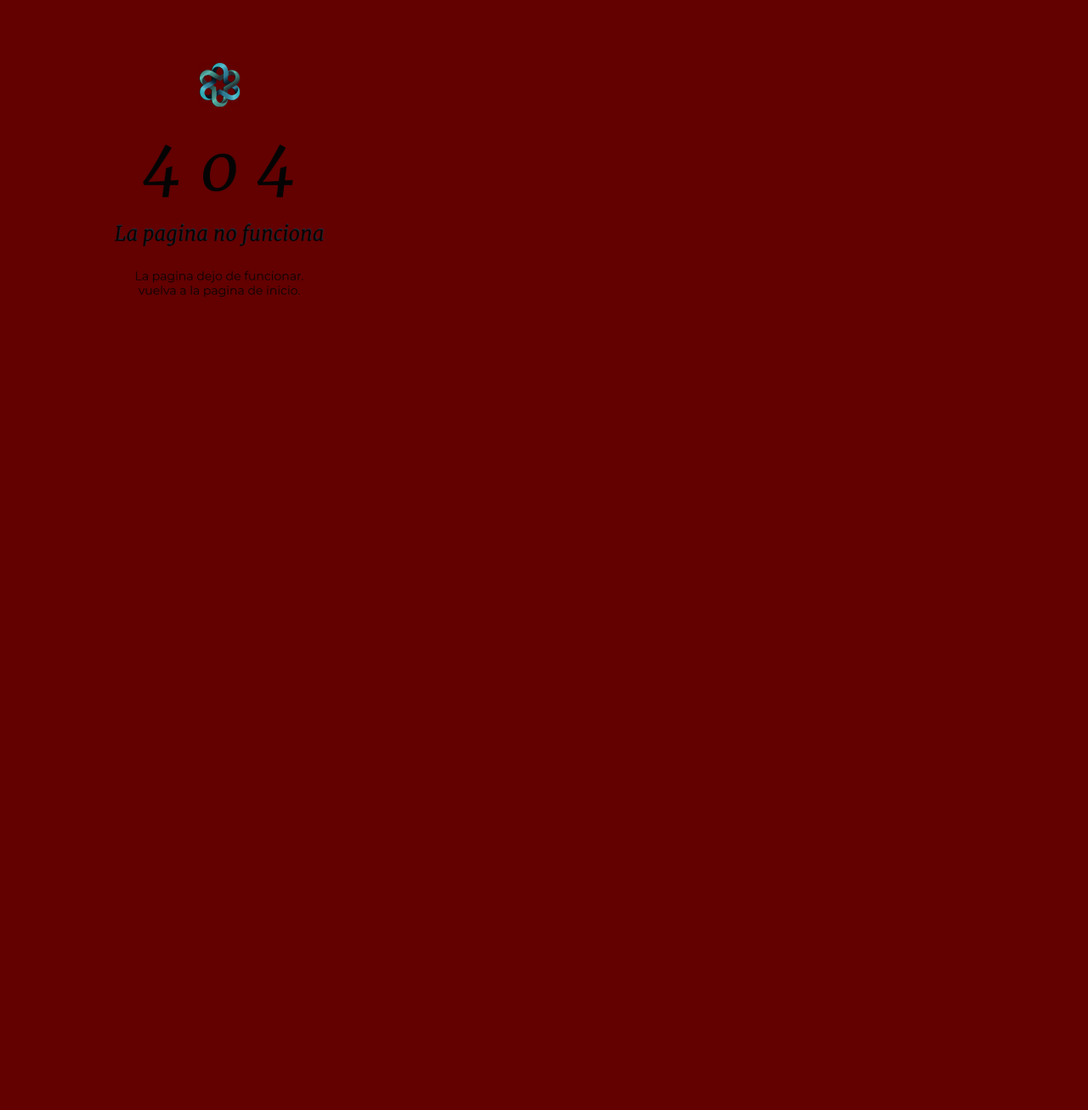
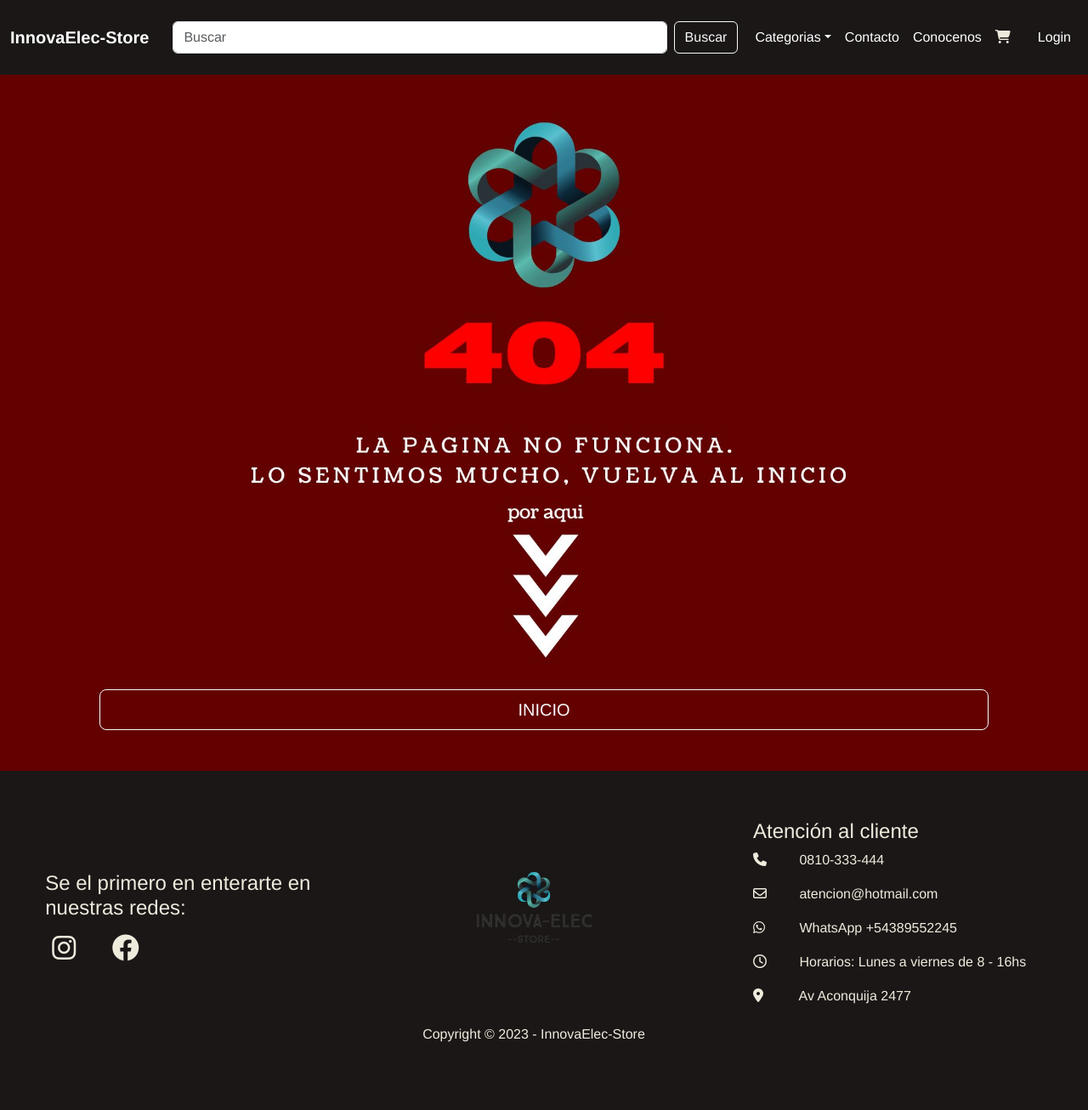
Before and after one commit to SantiCampero/Innova-Elec, a plain HTML site: page error404.html in a window 1280 px wide. Shown: the whole page at 85% size. Before the commit the page ends 800 px from the top, so only its background shows below. Drawn offline with nearby package versions, Linux system fonts and the light colour scheme.

Commit message:
part of first commit

```diff
--- a/error404.html
+++ b/error404.html
@@ -2,26 +2,92 @@
 <html lang="en">
 <head>
     <meta name="Cristian y Santiago" content="Ecommerce">
+    <link href="https://cdn.jsdelivr.net/npm/bootstrap@5.3.1/dist/css/bootstrap.min.css" rel="stylesheet" integrity="sha384-4bw+/aepP/YC94hEpVNVgiZdgIC5+VKNBQNGCHeKRQN+PtmoHDEXuppvnDJzQIu9" crossorigin="anonymous">
+    <link rel="stylesheet" href="https://cdnjs.cloudflare.com/ajax/libs/font-awesome/6.4.2/css/all.min.css" integrity="sha512-z3gLpd7yknf1YoNbCzqRKc4qyor8gaKU1qmn+CShxbuBusANI9QpRohGBreCFkKxLhei6S9CQXFEbbKuqLg0DA==" crossorigin="anonymous" referrerpolicy="no-referrer" />
     <link rel="stylesheet" href="./style/error404.css">
-    <link rel="stylesheet" href="">
     <title>Document</title>
 </head>
 <body>
     <header>
-
+        <nav class="navbar navbar-expand-lg py-4">
+            <div class="container-fluid">
+              <a class="navbar-brand fw-bold d-sm justify-content-center text-white" href="index.html">InnovaElec-Store</a>
+              <button class="navbar-toggler" type="button" data-bs-toggle="collapse" data-bs-target="#navbarNavDropdown" aria-controls="navbarNavDropdown" aria-expanded="false" aria-label="Toggle navigation">
+                <span class="navbar-toggler-icon"></span>
+              </button>
+              <div class="container">
+                <form class="d-flex" role="search">
+                  <input class="form-control me-2" type="search" placeholder="Buscar" aria-label="Buscar" maxlength="20" minlength="2">
+                  <button class="btn btn-outline-light" type="submit">Buscar</button>
+                </form>
+              </div>
+              <div class="collapse navbar-collapse justify-content-end" id="navbarNavDropdown">
+                <ul class="navbar-nav">
+                  <li class="nav-item dropdown">
+                    <a class="nav-link dropdown-toggle text-white" href="#" type="button" data-bs-toggle="dropdown" aria-expanded="false">Categorias</a>
+                    <ul class="dropdown-menu bg-ligth">
+                      <li><a class="dropdown-item" href="#">Notebooks</a></li>
+                      <li><a class="dropdown-item" href="#">PCs</a></li>
+                      <li><a class="dropdown-item" href="#">Accesorios</a></li>
+                    </ul>
+                  </li>
+                  <li class="nav-item">
+                    <a class="nav-link text-white" href="contacto.html">Contacto</a>
+                  </li>
+                  <li class="nav-item">
+                    <a class="nav-link text-white" href="conocenos.html">Conocenos</a>
+                  </li>
+                  <li class="nav-item">
+                    <a class="nav-link icons" href="#"><i class="fa-solid fa-cart-shopping icons"></i></a>
+                  </li>
+                  <li class="nav-item">
+                    <a class="nav-link active text-white" aria-current="page" href="login.html">Login</a>
+                  </li>
+                </ul>
+              </div>
+            </div>
+          </nav>
     </header>
     <main>
-        <section class="container d-flex justify-content-center">
-            <div class="col-12 col-md-8 col-lg-8">
-                <img src="./assets/otrasImagenes/Error404.png" class="" alt="error404">
+        <section class="container-fluid col-5 w-100 ">
+         <div class="row">
+            <div class="col-12 col-md-12 col-lg-12">
+                <img src="./assets/otrasImagenes/LA PAGINA NO FUNCIONA.jpg" class="card-img-top " alt="error404">
             </div>
-        </section>
-        <section>
-
+            <div class="d-flex justify-content-center pb-5 pt-3">
+            <a href="./index.html" type="button" class="col-12 col-md-10 col-lg-10 btn btn-outline-light btn-lg ">INICIO</a>
+            </div>
+         </div>
         </section>
     </main>
     <footer>
-
+        <div class="container-fluid row pb-5">
+            <div class="col-12 col-md-6 col-lg-4 p-4 d-flex justify-content-center align-items-center">
+              <div>
+                <h4>Se el primero en enterarte en <br> nuestras redes: </h4>
+                <a href="https://www.instagram.com/"><i class="fa-brands fa-instagram fs-2 m-2 icons"></i></a>
+                <a href="https://www.facebook.com/"><i class="fa-brands fa-facebook fs-2 m-2 icons"></i></a>
+                <a href="https://twitter.com/?lang=es"><i class="fa-brands fa-x-twitter fs-2 m-2 icons"></i></a>
+              </div>
+            </div>
+            <div class="col-12 col-md-6 col-lg-4 pb-4">
+              <div class="d-flex justify-content-center align-items-center">
+                <img src="./assets/otrasImagenes/Logo.png" class="logo" alt="logo">
+              </div>
+              <h6 class="text-center">Copyright © 2023 - InnovaElec-Store</h6>
+            </div>
+            <div class="col-12 col-md-6 col-lg-4 p-4 d-flex justify-content-center align-items-center">
+              <div>
+                <h4>Atención al cliente</h4>
+                <p><i class="fa-solid fa-phone icons"></i> 0810-333-444</p>
+                <p><i class="fa-regular fa-envelope icons"></i> atencion@hotmail.com</p>
+                <p><i class="fa-brands fa-whatsapp icons"></i> WhatsApp +54389552245</p>
+                <p><i class="fa-regular fa-clock icons"></i> Horarios: Lunes a viernes de 8 - 16hs</p>
+                <p><i class="fa-solid fa-location-dot icons"></i> Av Aconquija 2477</p>
+              </div>
+            </div>
+          </div>
     </footer>
+    <script src="https://cdn.jsdelivr.net/npm/bootstrap@5.3.1/dist/js/bootstrap.bundle.min.js" integrity="sha384-HwwvtgBNo3bZJJLYd8oVXjrBZt8cqVSpeBNS5n7C8IVInixGAoxmnlMuBnhbgrkm" crossorigin="anonymous"></script>
 </body>
 </html>
--- a/style/error404.css
+++ b/style/error404.css
@@ -2,3 +2,34 @@ body {
     font-family:'Franklin Gothic Medium', 'Arial Narrow', Arial, sans-serif ;
     background-color: #630000;
 }
+
+
+header{
+    background-color: rgb(27, 23, 23);
+}
+
+.icons{
+    width: 50px;
+}
+
+h4,h2,h3,p,h6{
+    color: rgb(238, 235, 221);
+}
+
+.logo{
+    width: 300px;
+    height: 300px;
+}
+
+.icons{
+    color: rgb(238, 235, 221);
+}
+hr{
+    margin: 0;
+    color: rgb(238, 235, 221);
+    padding: 0;
+}
+
+footer{
+    background-color: rgb(27, 23, 23);
+}
```
Also changed, not shown: assets/otrasImagenes/LA PAGINA NO FUNCIONA.jpg (added).
